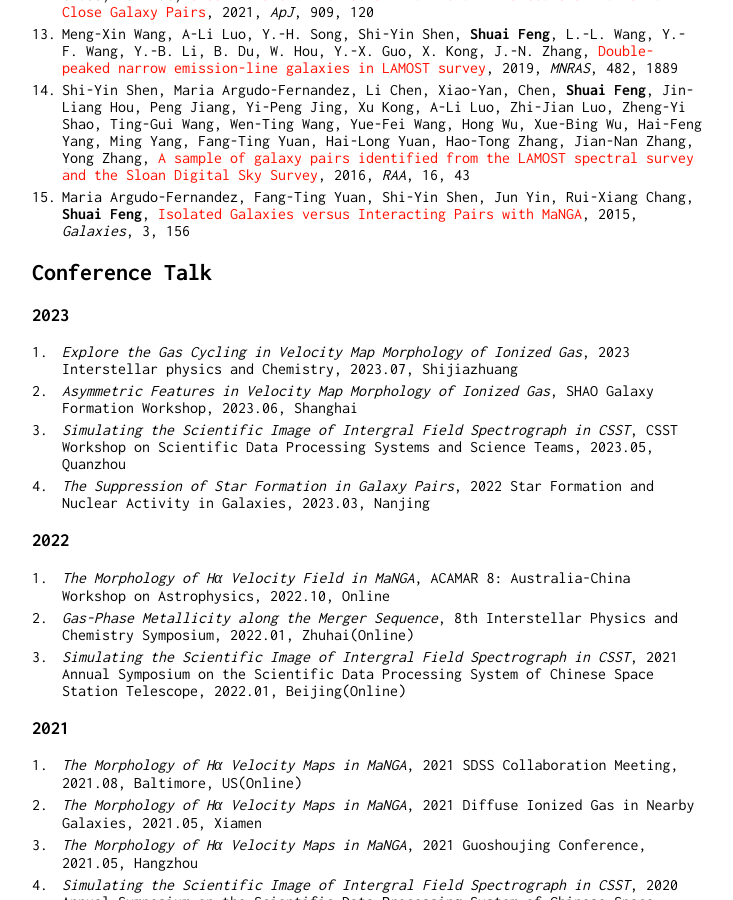
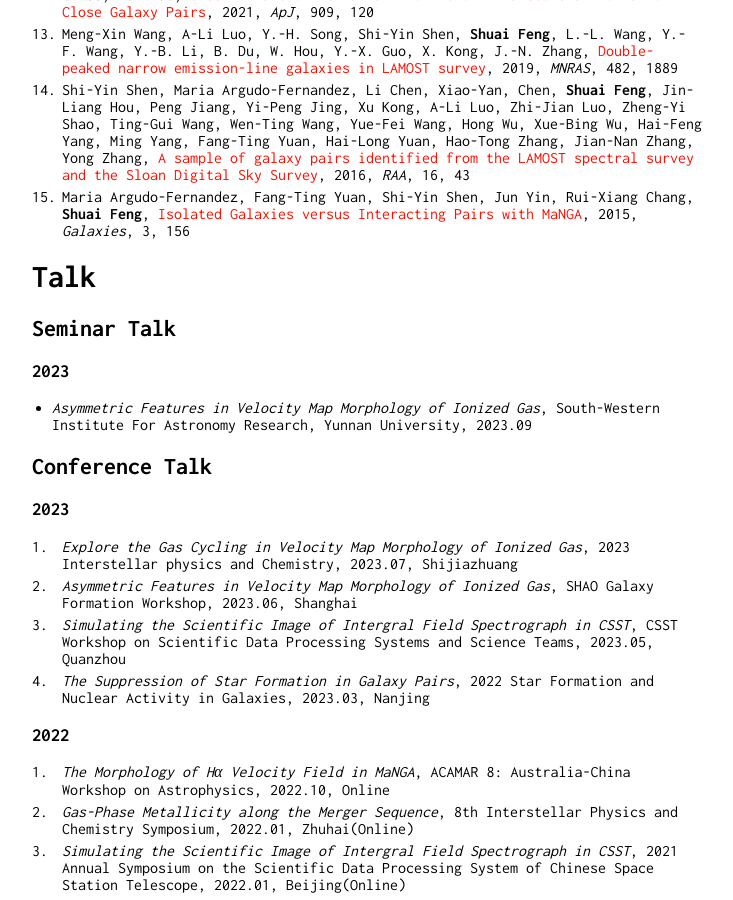
Before and after one commit to fengshuai0210/fengshuai0210.github.io, a Jekyll site: the page built from publication.md, in a window 1280 px wide and 900 px high, scrolled down 1262 px. Shown: the whole window, without its empty margins (258-991 px from the left). Built offline with Jekyll 4.4.1, drawn with Linux system fonts in a browser that asks for light colours; our own code applies the rules of GitHub Pages for plain Markdown files.

Commit message:
Update publication.md

```diff
--- a/publication.md
+++ b/publication.md
@@ -30,6 +30,14 @@ layout: default
 3. Meng-Xin Wang, A-Li Luo, Y.-H. Song, Shi-Yin Shen, **Shuai Feng**, L.-L. Wang, Y.-F. Wang, Y.-B. Li, B. Du, W. Hou, Y.-X. Guo, X. Kong, J.-N. Zhang, [Double-peaked narrow emission-line galaxies in LAMOST survey](https://ui.adsabs.harvard.edu/abs/2019MNRAS.482.1889W/abstract), 2019, *MNRAS*, 482, 1889
 2. Shi-Yin Shen, Maria Argudo-Fernandez, Li Chen, Xiao-Yan, Chen, **Shuai Feng**, Jin-Liang Hou, Peng Jiang, Yi-Peng Jing, Xu Kong, A-Li Luo, Zhi-Jian Luo, Zheng-Yi Shao, Ting-Gui Wang, Wen-Ting Wang, Yue-Fei Wang, Hong Wu, Xue-Bing Wu, Hai-Feng Yang, Ming Yang, Fang-Ting Yuan, Hai-Long Yuan, Hao-Tong Zhang, Jian-Nan Zhang, Yong Zhang, [A sample of galaxy pairs identified from the LAMOST spectral survey and the Sloan Digital Sky Survey](https://ui.adsabs.harvard.edu/abs/2016RAA....16...43S/abstract), 2016, *RAA*, 16, 43
 1. Maria Argudo-Fernandez, Fang-Ting Yuan, Shi-Yin Shen, Jun Yin, Rui-Xiang Chang, **Shuai Feng**, [Isolated Galaxies versus Interacting Pairs with MaNGA](https://ui.adsabs.harvard.edu/abs/2015Galax...3..156A/abstract), 2015, *Galaxies*, 3, 156
+
+# Talk
+
+## Seminar Talk
+
+### 2023
+
+* *Asymmetric Features in Velocity Map Morphology of Ionized Gas*, South-Western Institute For Astronomy Research, Yunnan University, 2023.09
 
 ## Conference Talk
 
```
